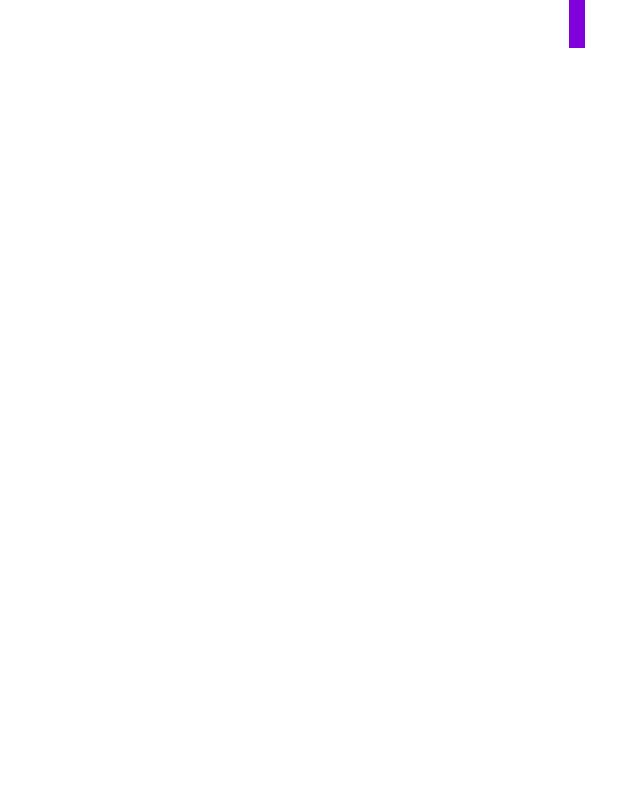
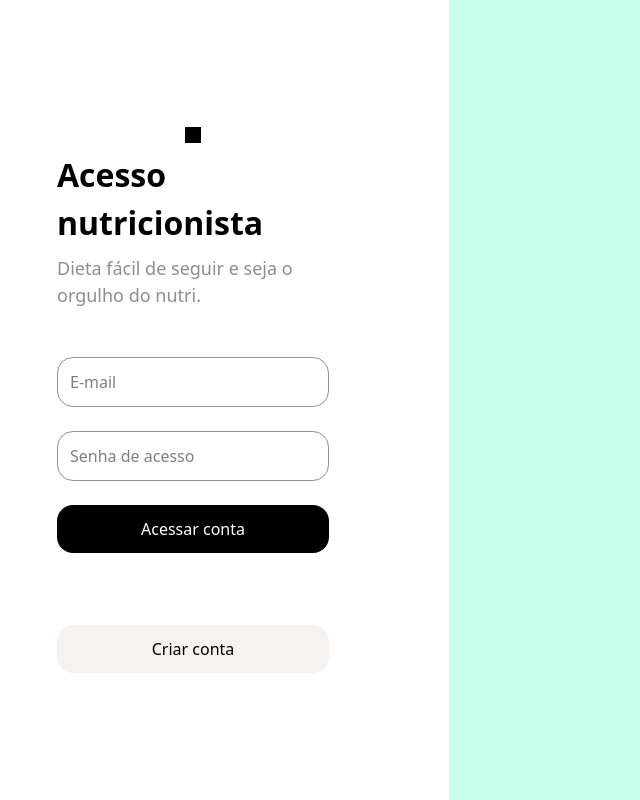
Before and after one commit to glhrmarques/melon-diet, a Next.js app in the folder frontend/: page /auth/login in a window 1280 px wide. Shown: the whole page, without its empty margins (63-703 px from the left). Built offline with nearby package versions, Linux system fonts and the light colour scheme.

Commit message:
login ui

```diff
--- a/frontend/src/app/auth/layout.tsx
+++ b/frontend/src/app/auth/layout.tsx
@@ -1,5 +1,5 @@
 export default function RootLayout({ children }: LayoutProps<"/">) {
   return (
-    <div className="flex flex-col">{children}</div>
+    <div>{children}</div>
   );
 }
--- a/frontend/src/app/auth/login/page.tsx
+++ b/frontend/src/app/auth/login/page.tsx
@@ -1,9 +1,42 @@
 export default function login() {
   return (
-    <>
-        <div className="w-4 h-4 bg-purple-700"></div>
-        <div className="w-4 h-4 bg-purple-700"></div>
-        <div className="w-4 h-4 bg-purple-700"></div>
-    </>
+        <section className="h-screen grid grid-cols-[40%_60%]">
+          <div className="bg-[#ffffff] flex flex-col justify-center items-center gap-2 px-30">
+            <div className="w-4 h-4 bg-[#000000]"></div>
+            <h1 className="text-[32px] font-[700]">Acesso nutricionista</h1>
+            <p className="text-[18px] font-[400] text-content-secondary">Dieta fácil de seguir e seja o orgulho do nutri.</p>
+            <form className="flex flex-col gap-6 w-full mt-10">
+              <input
+              type="text"
+              placeholder="E-mail"
+              className="
+              border border-[#939393] rounded-[16px] p-3 text-[16px]
+              hover:outline-[1.5] hover:outline-[#000000] cursor-pointer transition-colors
+              focus:outline-[#000000]
+              "
+              />
+              <input
+              type="password"
+              placeholder="Senha de acesso"
+              className="border border-[#939393] rounded-[16px] p-3 text-[16px]
+              hover:outline-[1.5] hover:outline-[#000000] cursor-pointer transition-colors
+              focus:outline-[#000000]"
+              />
+              <button
+              type="button"
+              className="w-full px-12 py-3 bg-[#000000] rounded-[16px] text-white
+              hover:bg-[#3d3d3d] cursor-pointer transition-colors">
+                Acessar conta
+              </button>
+            </form>
+            <button
+              type="button"
+              className="mt-16 w-full px-12 py-3 bg-[#F6F2EF] rounded-[16px] text-black
+              hover:bg-[#e3dcd6] cursor-pointer transition-colors">
+                Criar conta
+              </button>
+          </div>
+          <div className="bg-[#C8FFEC]"></div>
+        </section>
   );
 }
--- a/frontend/src/app/layout.tsx
+++ b/frontend/src/app/layout.tsx
@@ -11,7 +11,7 @@ export default function RootLayout({ children }: LayoutProps<"/">) {
     <html
       lang="en"
     >
-      <body className="min-h-full flex flex-row justify-center">{children}</body>
+      <body className="mx-auto max-w-screen-2xl">{children}</body>
     </html>
   );
 }
--- a/frontend/src/tokens/tailwind.config.ts
+++ b/frontend/src/tokens/tailwind.config.ts
@@ -8,6 +8,7 @@ const config: Config = {
         colors: {
             content: {
                 primary: "var(--black-100)",
+                secondary: "var(--black-400)",
             },
         },
         spacing: {
```
